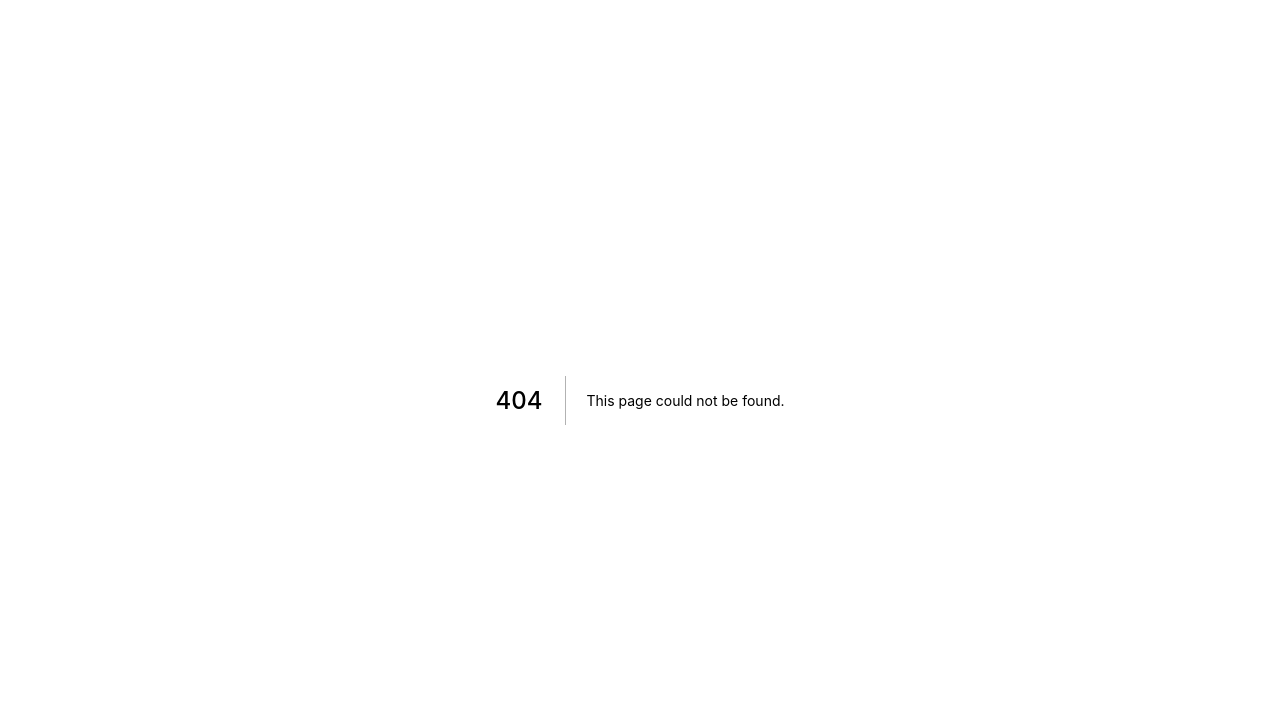
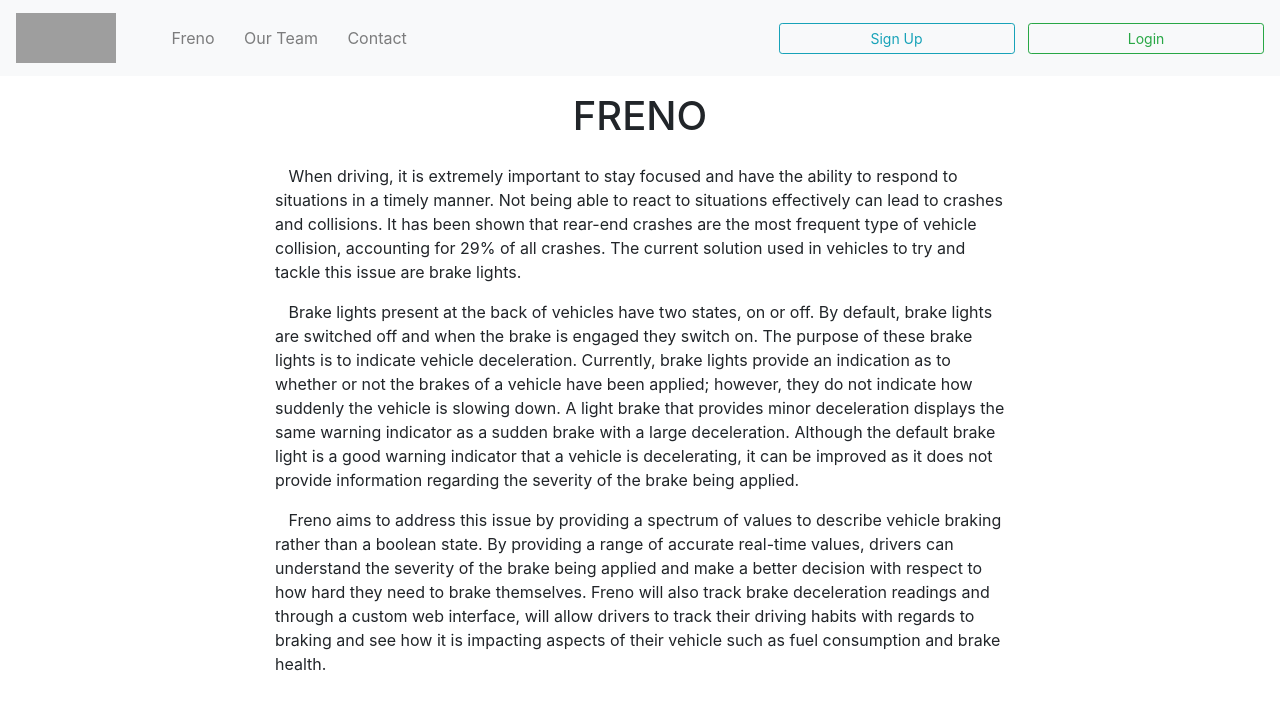
Before and after one commit to sdevalapurkar/smart-brake-monitor, a Next.js app: page /freno in a window 1280 px wide. Before the commit this address had no page. Shown: the top 710 px of the page. Built offline with nearby package versions, Linux system fonts and the light colour scheme; grey boxes are pictures that could not be loaded.

Commit message:
added freno page

```diff
--- a/components/NavbarBootstrap.jsx
+++ b/components/NavbarBootstrap.jsx
@@ -67,6 +67,9 @@ class NavbarBootstrap extends Component {
                         &nbsp;
                         &nbsp;
                         &nbsp;
+                        <Nav.Link href="/freno">Freno</Nav.Link>
+                        &nbsp;
+                        &nbsp;
                         <Nav.Link href="/ourteam">Our Team</Nav.Link>
                         &nbsp;
                         &nbsp;
--- /dev/null
+++ b/pages/freno.js
@@ -0,0 +1,98 @@
+import React, { Component } from 'react';
+import NavbarBootstrap from '../components/NavbarBootstrap';
+import Card from 'react-bootstrap/Card';
+import Button from 'react-bootstrap/Button';
+import Form from 'react-bootstrap/Form';
+import Row from 'react-bootstrap/Row';
+import Col from 'react-bootstrap/Col';
+import Container from 'react-bootstrap/Container';
+import Background from '../img/background.jpeg';
+import axios from 'axios';
+
+const host = 'http://localhost';
+const port = 3001;
+
+class Freno extends Component {
+    constructor(props) {
+        super(props);
+
+        this.state = {
+            isAuthenticated: false,
+            name: '',
+        };
+    }
+
+    componentDidMount = () => {
+        const authToken = window.localStorage.getItem('auth_token');
+
+        if (authToken) {
+            axios.post(`${host}:${port}/authstatus`, { headers: { 'Authorization' : `Bearer ${authToken}` } }).then(res => {
+                if (res.status === 200) {
+                    this.setState({ isAuthenticated: true, name: res.data.authData.name });
+                }
+            }).catch(err => {});
+        }
+    }
+
+    render() {
+        const { isAuthenticated, name } = this.state;
+
+        return (
+            <div style={{ backgroundImage: `url(${Background})`, maxWidth: '100%', height: '100%' }}>
+                <link
+                    rel="stylesheet"
+                    href="https://maxcdn.bootstrapcdn.com/bootstrap/4.3.1/css/bootstrap.min.css"
+                    integrity="sha384-ggOyR0iXCbMQv3Xipma34MD+dH/1fQ784/j6cY/iJTQUOhcWr7x9JvoRxT2MZw1T"
+                    crossorigin="anonymous"
+                />
+
+                <NavbarBootstrap isAuthenticated={isAuthenticated} name={name} />
+
+                <Container className="my-3">
+                    <Row className="justify-content-center">
+                        <Col className="text-center">
+                            <h1>
+                                FRENO
+                            </h1>
+                        </Col>
+                    </Row>
+                </Container>
+                <Container className="my-3">
+                    <Row className="justify-content-center">
+                        <Col md={8}>
+                            <p>
+                            &nbsp;&nbsp;&nbsp;When driving, it is extremely important to stay focused and have the ability to
+                            respond to situations in a timely manner. Not being able to react to situations effectively
+                            can lead to crashes and collisions. It has been shown that rear-end crashes are the most
+                            frequent type of vehicle collision, accounting for 29% of all crashes. The current
+                            solution used in vehicles to try and tackle this issue are brake lights.
+                            </p>
+                            <p>
+                            &nbsp;&nbsp;&nbsp;Brake lights present at the back of vehicles have two states, on or off. By default,
+                            brake lights are switched off and when the brake is engaged they switch on. The purpose
+                            of these brake lights is to indicate vehicle deceleration. Currently, brake lights provide an
+                            indication as to whether or not the brakes of a vehicle have been applied; however, they
+                            do not indicate how suddenly the vehicle is slowing down. A light brake that provides
+                            minor deceleration displays the same warning indicator as a sudden brake with a large
+                            deceleration. Although the default brake light is a good warning indicator that a vehicle is
+                            decelerating, it can be improved as it does not provide information regarding the severity
+                            of the brake being applied.
+                            </p>
+                            <p>
+                            &nbsp;&nbsp;&nbsp;Freno aims to address this issue by providing a spectrum of values to describe
+                            vehicle braking rather than a boolean state. By providing a range of accurate real-time
+                            values, drivers can understand the severity of the brake being applied and make a better
+                            decision with respect to how hard they need to brake themselves. Freno will also track
+                            brake deceleration readings and through a custom web interface, will allow drivers to
+                            track their driving habits with regards to braking and see how it is impacting aspects of
+                            their vehicle such as fuel consumption and brake health.
+                            </p>
+                        </Col>
+                    </Row>
+                </Container>
+            </div>
+        );
+    }
+}
+
+export default Freno;
```
